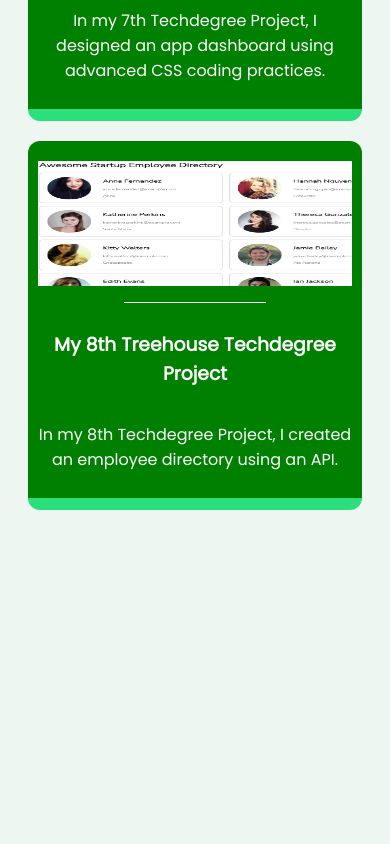
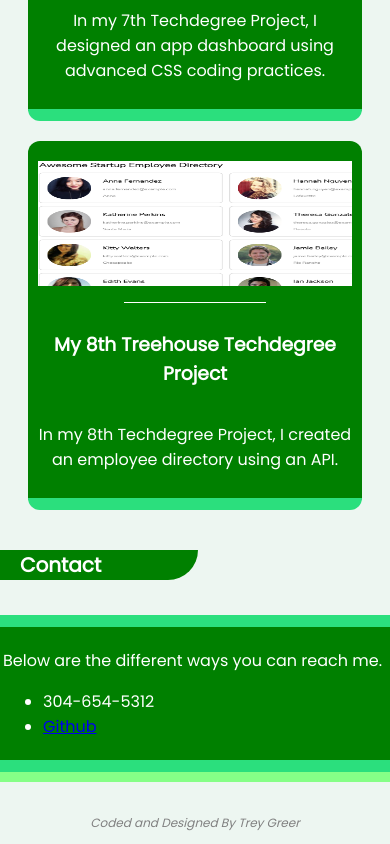
Before and after one commit to RonaldGreer/RonaldGreer.github.io, a plain HTML site: page home.html in a window 390 px wide. Shown: the part 2000-2844 px from the top of the page. Before the commit the page ends 2530 px from the top, so only its background shows below. Drawn offline with Linux system fonts and the light colour scheme.

Commit message:
done with mobile

```diff
--- a/home.html
+++ b/home.html
@@ -45,38 +45,53 @@
         </div>
 
         <!--3 6 7 8  href="#about"-->
-        <a class="portfoliocard" href="">
+        <a class="portfoliocard" href="file:///Users/treygreer/Desktop/Treehouse%20projects/Techdegree-project-3/index.html" target="_blank">
             <img class="portfolioimage" src="portfolioimages/Screen Shot 2021-12-30 at 3.51.02 PM.png">
             <hr class="phr">
             <h3 class="portfoliohead">My 3rd Treehouse Techdegree Project</h3>
             <p class="portfolioparagraph">In my 3rd Techdegree Project, I constructed a digital form using HTML form fields.</p>
         </a>
 
-        <div class="portfoliocard" href="">
+        <a class="portfoliocard" href="file:///Users/treygreer/Desktop/Treehouse%20projects/Techdegree-Project-5/index.html" target="_blank">
           <img class="portfolioimage" src="portfolioimages/Screen Shot 2021-12-30 at 3.53.37 PM.png">
           <hr class="phr">
           <h3 class="portfoliohead">My 5th Treehouse Techdegree Project</h3>
           <p class="portfolioparagraph">In my 5th Techdegree Project I used JavaScript methods to filter through information regarding the information.</p>
-        </div>
+        </a>
 
-        <div class="portfoliocard" href="">
+        <a class="portfoliocard" href="file:///Users/treygreer/Desktop/Treehouse%20projects/Techdegree-project-7-latest/index.html#settings" target="_blank">
           <img class="portfolioimage" src="portfolioimages/Screen Shot 2021-12-30 at 3.55.16 PM.png">
           <hr class="phr">
           <h3 class="portfoliohead">My 7th Treehouse Techdegree Project</h3>
           <p class="portfolioparagraph">In my 7th Techdegree Project, I designed an app dashboard using advanced CSS coding practices.</p>
-        </div>
+        </a>
 
-        <div class="portfoliocard" href="">
+        <a class="portfoliocard" href="file:///Users/treygreer/Desktop/Treehouse%20projects/Techdegree-project-8/index.html" target="_blank">
           <img class="portfolioimage" src="portfolioimages/Screen Shot 2021-12-30 at 3.56.10 PM.png">
           <hr class="phr">
           <h3 class="portfoliohead">My 8th Treehouse Techdegree Project</h3>
           <p class="portfolioparagraph">In my 8th Techdegree Project, I created an employee directory using an API.</p>
-        </div>
+        </a>
     </section>
 
     <section id="contact">
-        <!--links to social and info on how to contact-->
+      <div class="stylewrapper">
+      <h3 id="contacthead">Contact</h3>
+      <div class="colorblock"></div>
+      </div>
+      <div class="contactparagraph">
+      <p>Below are the different ways you can reach me.</p>
+      <ul>
+        <li>304-654-5312</li>
+        <li><a href="https://github.com/RonaldGreer">Github</a></li>
+      </ul>
+      </div>
     </section>
+    <hr id="contacthr">
+
+    <footer class="footer">
+      <p><em>Coded and Designed By Trey Greer</em></p>
+    </footer>
 
     <!--back to top implement javascript to pop up if scrolls down?-->
 
--- a/homecss.css
+++ b/homecss.css
@@ -9,7 +9,8 @@ body {
     "aboutsec"
     "abouthr"
     "portfoliosec"
-    "contactsec";
+    "contactsec"
+    "contacthr";
 }
 
 /*nav*/
@@ -194,3 +195,41 @@ nav {
 #contact {
     grid-area: contactsec;
 }
+
+#contacthead {
+    padding-left: 20px;
+    padding-right: 4px;
+    background-color: green;
+    color: #fff;
+    font-size: 20px;
+    border-bottom-right-radius: 45px;
+}
+
+.contactparagraph {
+    border-top: solid 12px #2BDF7D;
+    border-bottom: solid 12px #2BDF7D;
+    background-color: green;
+    color: #fff;
+    margin-top: 15px;
+    padding-left: 3px;
+    padding-top: 5px;
+    padding-right: 3px;
+    padding-bottom: 5px;
+}
+
+#contacthr {
+    grid-area: contacthr;
+    height: 10px;
+    width: 100%;
+    border-width: 0;
+    background-color: #86ff87;
+    margin-top: 0px;
+    margin-bottom: 20px;
+}
+
+.footer {
+    display: flex;
+    justify-content: center;
+    color: grey;
+    font-size: 12px;
+}
```
